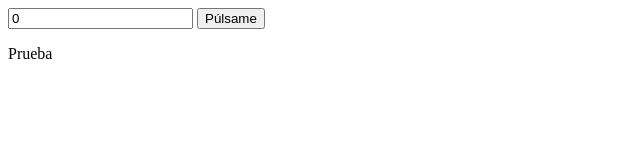
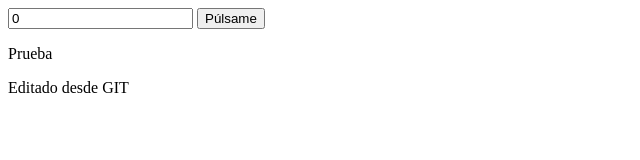
Before and after one commit to saulOMgit/DAWEC, a plain HTML site: page prueba.html in a window 1280 px wide. Shown: the whole page, without its empty margins (0-640 px from the left). Drawn offline with Linux system fonts and the light colour scheme.

Commit message:
Update prueba.html
cambio desde git

```diff
--- a/prueba.html
+++ b/prueba.html
@@ -10,6 +10,7 @@
     <input type="text" value="0" id="display">
     <button id="b1">Púlsame</button>
     <p>Prueba</p>
+    <p>Editado desde GIT</p>
     <script>
         const miDisplay=document.getElementById("display");
         const miBoton = document.getElementById("b1");
```
